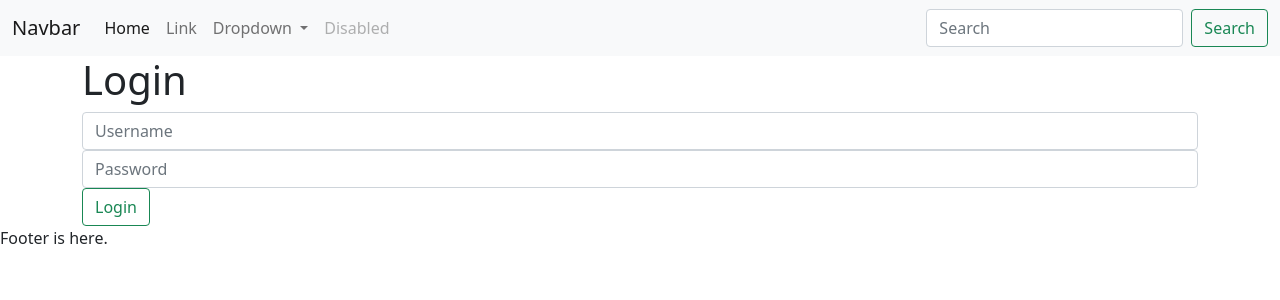
After one commit to kellar1995/flask_review, a Flask app: page /login in a window 1280 px wide. The commit adds this page. Shown: the top 300 px of the page. Run offline with Flask 2, Linux system fonts and the light colour scheme; parts of the project's set-up code (start-up, migrations or seed data) failed here and were passed over; some libraries are stand-ins or nearby versions.

Commit message:
set up login and logout

```diff
--- a/app/__init__.py
+++ b/app/__init__.py
@@ -2,6 +2,7 @@ from flask import Flask
 from flask_sqlalchemy import SQLAlchemy
 from flask_migrate import Migrate
 from config import Config
+from flask_login import LoginManager
 
 app = Flask(__name__)
 app.config.from_object(Config)
@@ -9,4 +10,6 @@ app.config.from_object(Config)
 db = SQLAlchemy(app)
 migrate = Migrate(app, db)
 
+login = LoginManager(app)
+
 from app import routes, models
--- a/app/forms.py
+++ b/app/forms.py
@@ -7,3 +7,8 @@ class RegistrationForm(FlaskForm):
     password = PasswordField('password', validators=[DataRequired()])
     confirm_pass = PasswordField('confirm password', validators=[DataRequired(), EqualTo('password')])
     submit = SubmitField()
+
+class LoginForm(FlaskForm):
+    username = StringField('username', validators=[DataRequired()])
+    password = PasswordField('password', validators=[DataRequired()])
+    submit = SubmitField('Login')
--- a/app/routes.py
+++ b/app/routes.py
@@ -1,6 +1,7 @@
 from app import app, db
 from flask import render_template, redirect, url_for
-from app.forms import RegistrationForm
+from flask_login import login_user, logout_user
+from app.forms import RegistrationForm, LoginForm
 from app.models import Product, User
 
 @app.route('/')
@@ -31,3 +32,24 @@ def products():
 def product_detail(prod_id):
     product = Product.query.get_or_404(prod_id)
     return render_template('product_detail.html', product=product)
+
+@app.route('/login', methods=['GET', 'POST'])
+def login():
+    form = LoginForm()
+    if form.validate_on_submit():
+        username = form.username.data
+        password = form.password.data
+        user = User.query.filter_by(username=username).first()
+        if user is None or not user.check_password(password):
+            print('The username or password is incorrect.')
+            return redirect(url_for('login'))
+
+        login_user(user)
+
+        return redirect(url_for('index'))
+
+    return render_template('login.html', form = form)
+
+@app.route('logout')
+def logout():
+    logout_user
--- a/app/templates/index.html
+++ b/app/templates/index.html
@@ -1,6 +1,6 @@
 {% extends 'base.html' %}
 
 {% block content %}
-    <h1>Hello {{ name }}</h1>
+    <h1>Hello {{ current_user.username }}</h1>
 
 {% endblock content %}
--- /dev/null
+++ b/app/templates/login.html
@@ -0,0 +1,21 @@
+{% extends 'base.html' %}
+
+{% block content %}
+
+    <h1>Login</h1>
+
+    <form action="" method="POST">
+        {{ form.csrf_token }}
+        <div class="form-group">
+            <fieldset>
+                {{ form.username(class='form-control', placeholder='Username') }}
+            </fieldset>
+            <fieldset>
+                {{ form.password(class='form-control', placeholder='Password') }}
+            </fieldset>
+            <fieldset>
+                {{ form.submit(class = 'btn btn-outline-success') }}
+            </fieldset>
+        </div>
+    </form>
+{% endblock content %}
--- a/requirements.txt
+++ b/requirements.txt
@@ -2,6 +2,7 @@ alembic==1.7.4
 click==8.0.3
 colorama==0.4.4
 Flask==2.0.2
+Flask-Login==0.5.0
 Flask-Migrate==3.1.0
 Flask-SQLAlchemy==2.5.1
 Flask-WTF==0.15.1
```
Also changed, not shown: app/models.py (+11 -3 lines).
